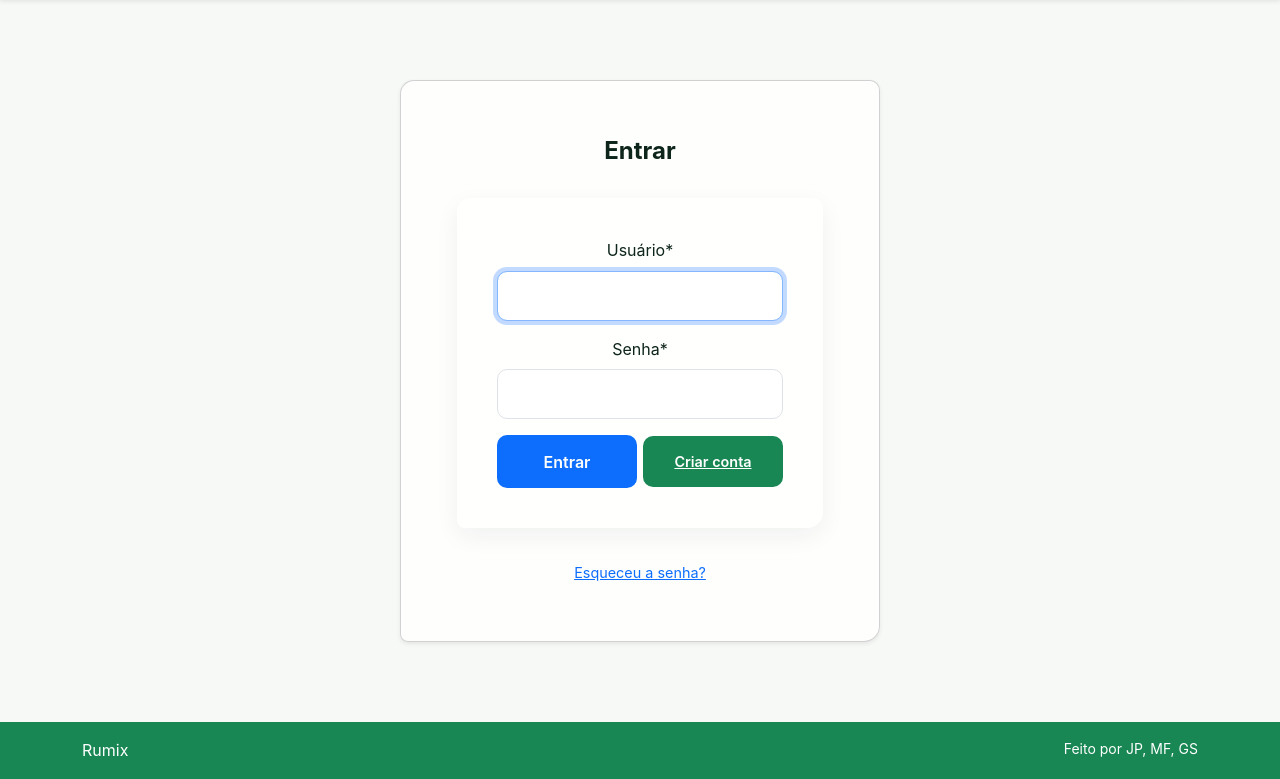
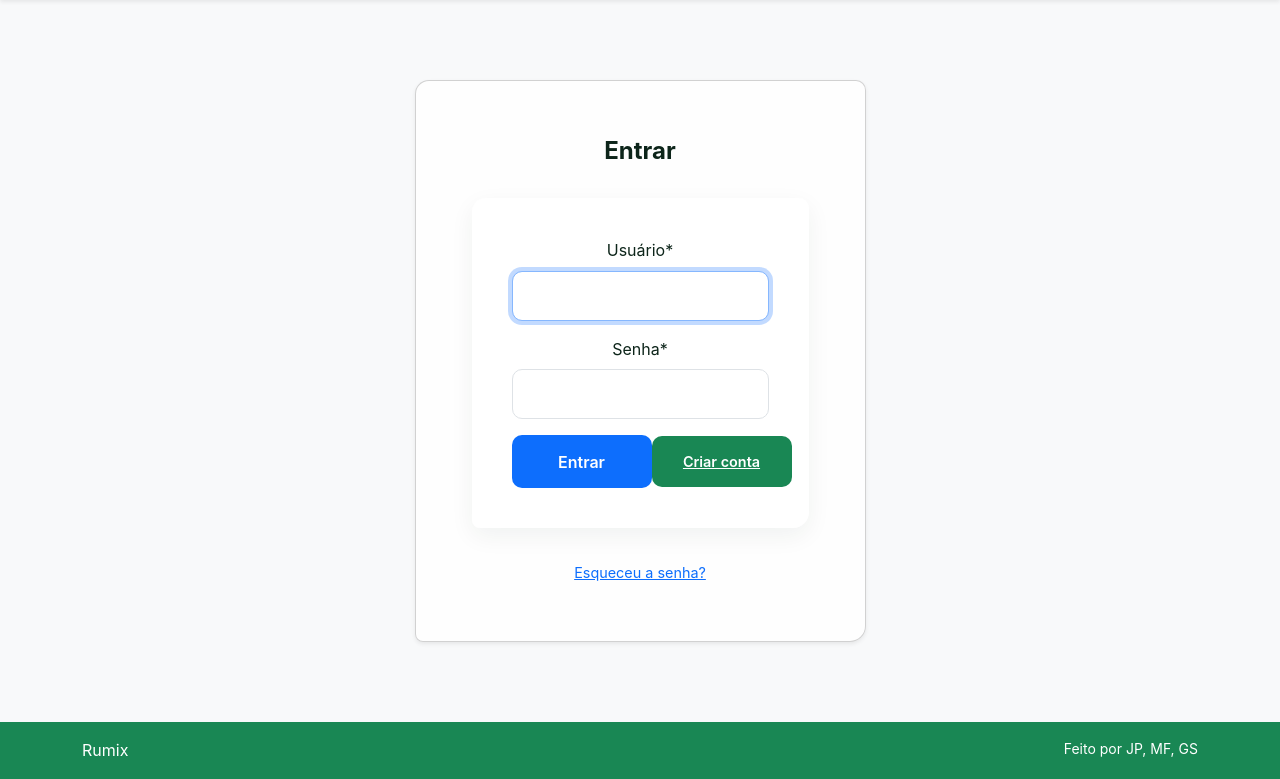
Before and after one commit to MatheusFabSouza/Rumix, a Django app: a page that uses rumix/templates/rumix/base.html in a window 1280 px wide. Shown: the part 95-874 px from the top of the page. Run offline with Django 5.2, Linux system fonts and the light colour scheme; some libraries are stand-ins or nearby versions.

Commit message:
mais erros bestas

```diff
--- a/rumix/templates/rumix/base.html
+++ b/rumix/templates/rumix/base.html
@@ -6,6 +6,7 @@
   <meta charset="utf-8">
   <meta name="viewport" content="width=device-width, initial-scale=1">
   <title>{% block title %}Rumix{% endblock %}</title>
+
   <!-- Bootstrap -->
   <link href="https://cdn.jsdelivr.net/npm/bootstrap@5.3.2/dist/css/bootstrap.min.css" rel="stylesheet">
   <link rel="stylesheet" href="https://cdnjs.cloudflare.com/ajax/libs/font-awesome/6.6.0/css/all.min.css">
@@ -29,12 +30,11 @@
           <li class="nav-item"><a class="nav-link" href="{% url 'animais:lista' %}"><i class="fa-solid fa-cow me-1"></i>Animais</a></li>
           <li class="nav-item"><a class="nav-link" href="{% url 'fazendas:lista' %}"><i class="fa-solid fa-tractor me-1"></i>Fazendas</a></li>
           <li class="nav-item"><a class="nav-link" href="{% url 'rumix:sobre' %}"><i class="fa-solid fa-handshake me-1"></i>Sobre</a></li>
-          <!-- Menu usuário -->
           <li class="nav-item dropdown ms-3">
             <a class="nav-link dropdown-toggle" href="#" id="userMenu" data-bs-toggle="dropdown">
               <i class="fa-solid fa-user"></i>
             </a>
-            <ul class="dropdown-menu dropdown-menu-end">
+            <ul class="dropdown-menu dropdown-menu-end" aria-labelledby="userMenu">
               {% if user.is_authenticated %}
                 <li><a class="dropdown-item" href="{% url 'rumix:perfil' %}">Perfil</a></li>
                 <li><a class="dropdown-item" href="{% url 'rumix:logout' %}">Sair</a></li>
@@ -47,7 +47,6 @@
               {% endif %}
             </ul>
           </li>
-          <!-- Tema -->
           <li class="nav-item ms-3">
             <button id="theme-toggle" class="theme-toggle">
               <span id="theme-icon">🌙</span>
@@ -58,17 +57,21 @@
     </div>
   </nav>
 </header>
-<!-- MAIN sem container extra -->
-<main class="flex-fill py-5">
+
+<main class="flex-fill py-5 bg-light">
+  <div class="container">
     {% block content %}{% endblock %}
+  </div>
 </main>
+
 <footer class="footer mt-auto py-3 bg-success text-white">
   <div class="container d-flex justify-content-between">
     <span>Rumix</span>
     <small>Feito por JP, MF, GS</small>
   </div>
 </footer>
-<!-- Scripts -->
+
+<!-- Bootstrap & Scripts -->
 <script src="https://cdn.jsdelivr.net/npm/bootstrap@5.3.2/dist/js/bootstrap.bundle.min.js"></script>
 <script src="{% static 'js/theme.js' %}"></script>
 </body>
```
